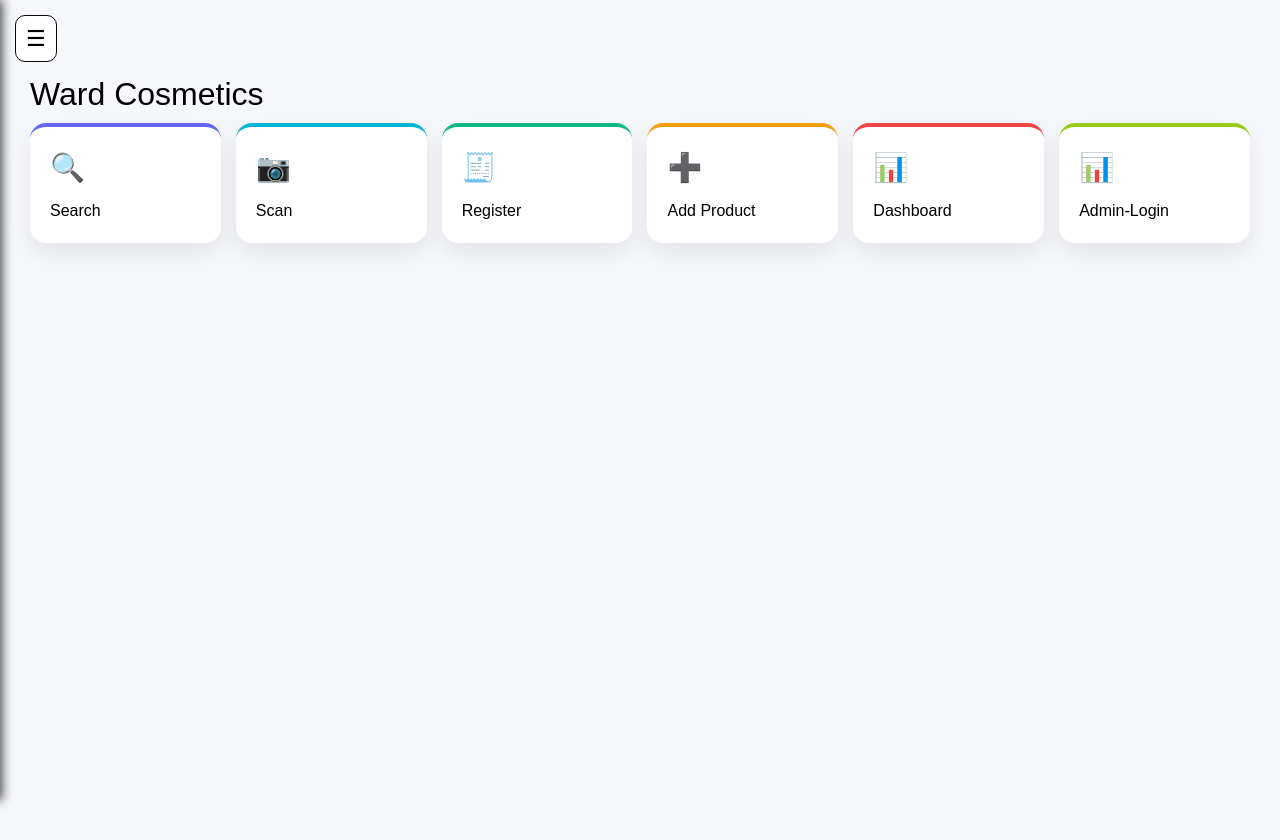
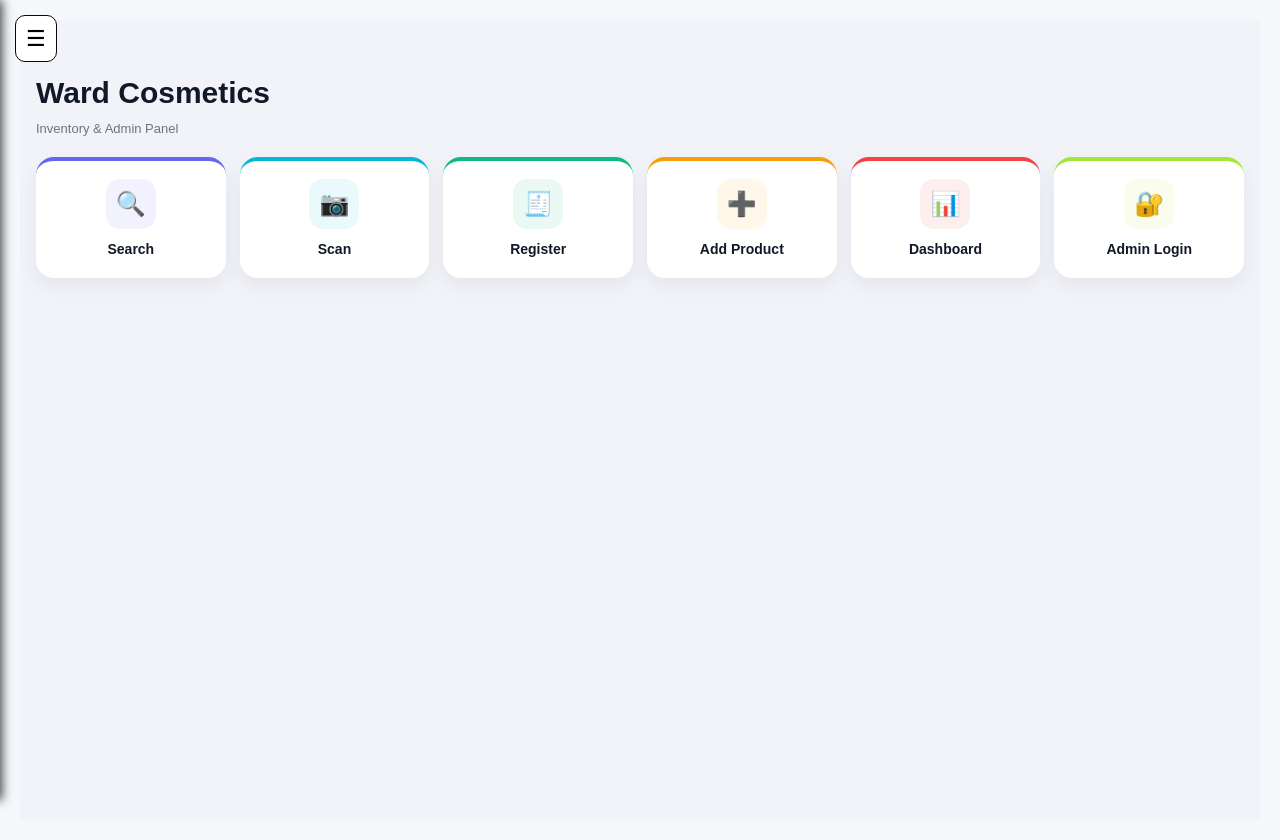
Before and after one commit to AmaniElTrabulsi/ward_cosmetics, a Next.js app: page / in a window 1280 px wide. Before the commit the page ends 800 px from the top, so only its background shows below. Built offline with nearby package versions, Linux system fonts and the light colour scheme.

Commit message:
homepage different layout

```diff
--- a/app/page.tsx
+++ b/app/page.tsx
@@ -11,22 +11,31 @@ export default function Home() {
     { title: "Register", icon: "🧾", route: "/register", color: "#10b981" },
     { title: "Add Product", icon: "➕", route: "/admin/add-product", color: "#f59e0b" },
     { title: "Dashboard", icon: "📊", route: "/dashboard", color: "#ef4444" },
-    { title: "Admin-Login", icon: "📊", route: "/admin-login", color: "#97cd19" },
+    { title: "Admin Login", icon: "🔐", route: "/admin-login", color: "#a3e635" },
   ];
 
   return (
     <div style={styles.page}>
       <h1 style={styles.title}>Ward Cosmetics</h1>
+      <p style={styles.subtitle}>Inventory & Admin Panel</p>
 
       <div style={styles.grid}>
         {cards.map((c) => (
           <div
             key={c.title}
-            style={{ ...styles.card, borderTop: `4px solid ${c.color}` }}
+            style={{
+              ...styles.card,
+              borderTop: `4px solid ${c.color}`,
+            }}
             onClick={() => router.push(c.route)}
           >
-            <div style={{ ...styles.icon, color: c.color }}>{c.icon}</div>
-            <h3>{c.title}</h3>
+            <div style={{ ...styles.iconWrap, background: `${c.color}15` }}>
+              <div style={{ ...styles.icon, color: c.color }}>
+                {c.icon}
+              </div>
+            </div>
+
+            <h3 style={styles.cardTitle}>{c.title}</h3>
           </div>
         ))}
       </div>
@@ -36,39 +45,61 @@ export default function Home() {
 
 const styles: any = {
   page: {
-    padding: 10,
+    padding: 16,
+    paddingTop: 50,
+    background: "#f2f3f8",
+    minHeight: "100vh",
   },
 
   title: {
-    fontSize: 32,
-    marginBottom: 5,
-    paddingTop: 40,
-    color:"black",
+    fontSize: 30,
+    fontWeight: 800,
+    marginBottom: 4,
+    color: "#111827",
   },
 
   subtitle: {
-    color: "#0b0b0b",
-    marginBottom: 20,
+    fontSize: 13,
+    color: "#6b7280",
+    marginBottom: 18,
   },
 
   grid: {
     display: "grid",
-    gridTemplateColumns: "repeat(auto-fill, minmax(180px, 1fr))",
-    gap: 15,
+    gridTemplateColumns: "repeat(auto-fit, minmax(150px, 1fr))",
+    gap: 14,
   },
 
   card: {
     background: "white",
-    borderRadius: 16,
-    padding: 20,
+    borderRadius: 18,
+    padding: 18,
     cursor: "pointer",
-    boxShadow: "0 10px 25px rgba(0,0,0,0.08)",
-    transition: "0.2s",
-    color:"black",
+    boxShadow: "0 8px 20px rgba(0,0,0,0.06)",
+    transition: "all 0.2s ease",
+    display: "flex",
+    flexDirection: "column",
+    alignItems: "center",
+    gap: 10,
+    textAlign: "center",
+  },
+
+  iconWrap: {
+    width: 50,
+    height: 50,
+    borderRadius: 14,
+    display: "flex",
+    alignItems: "center",
+    justifyContent: "center",
   },
 
   icon: {
-    fontSize: 28,
-    marginBottom: 10,
+    fontSize: 24,
+  },
+
+  cardTitle: {
+    fontSize: 14,
+    fontWeight: 600,
+    color: "#111827",
   },
 };
```
